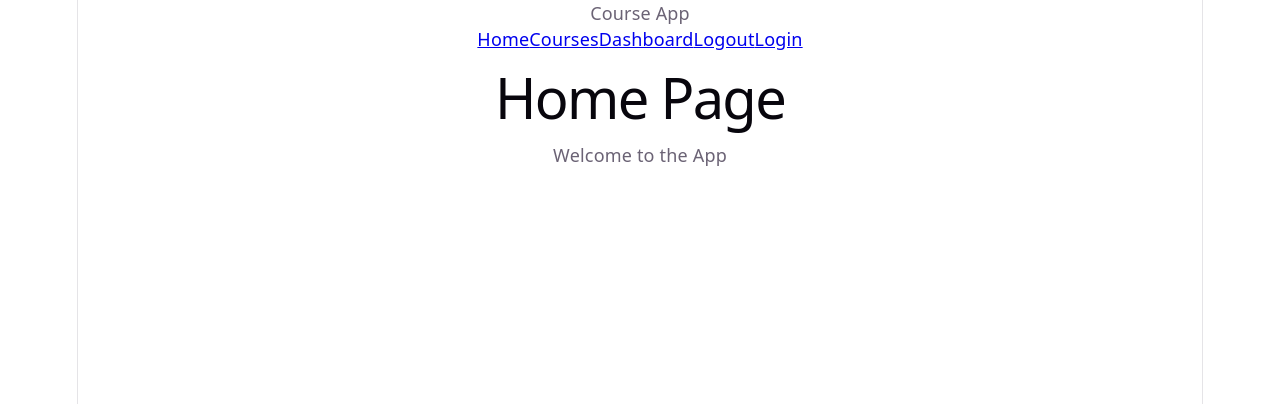
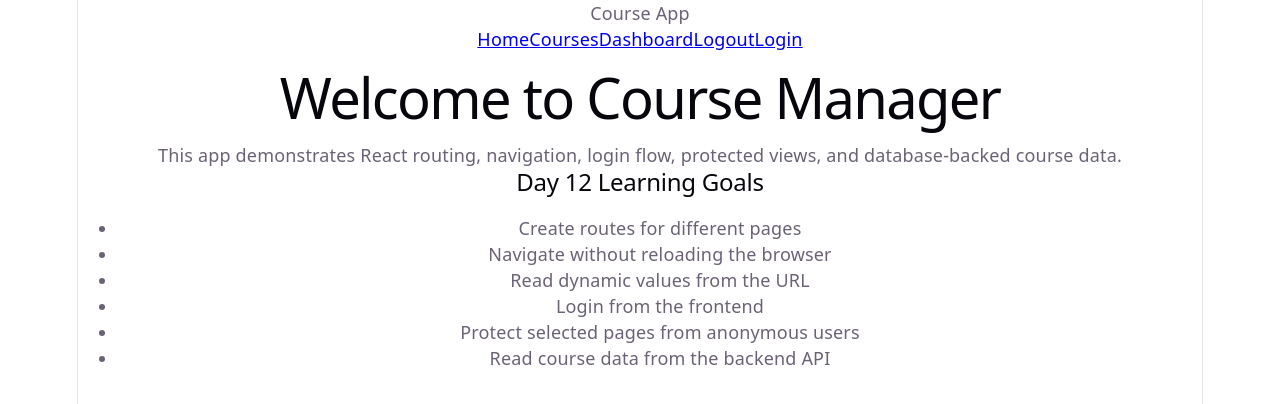
Before and after one commit to marcnzedspaces/NFS_JAVA_C1_2026, a React (Vite) app in the folder course-frontend/: page / in a window 1280 px wide. Shown: the top 404 px of the page. Built offline with nearby package versions, Linux system fonts and the light colour scheme.

Commit message:
Improvements to HomePage and NotFoundPage

```diff
--- a/course-frontend/src/pages/HomePage.jsx
+++ b/course-frontend/src/pages/HomePage.jsx
@@ -1,10 +1,26 @@
-function HomePage(){
-    return (
-        <section>
-            <h1>Home Page</h1>
-            <p>Welcome to the App</p>
-        </section>
-    );
+function HomePage() {
+  return (
+    <section>
+      <h1>Welcome to Course Manager</h1>
+
+      <p>
+        This app demonstrates React routing, navigation, login flow, protected
+        views, and database-backed course data.
+      </p>
+
+      <div className="card">
+        <h2>Day 12 Learning Goals</h2>
+        <ul>
+          <li>Create routes for different pages</li>
+          <li>Navigate without reloading the browser</li>
+          <li>Read dynamic values from the URL</li>
+          <li>Login from the frontend</li>
+          <li>Protect selected pages from anonymous users</li>
+          <li>Read course data from the backend API</li>
+        </ul>
+      </div>
+    </section>
+  );
 }
 
 export default HomePage;
--- a/course-frontend/src/pages/NotFoundPage.jsx
+++ b/course-frontend/src/pages/NotFoundPage.jsx
@@ -1,10 +1,15 @@
-function NotFoundPage(){
-    return (
-        <section>
-            <h1>404 - Page Not Found</h1>
-            <p>The page you are looking for does not exist</p>
-        </section>
-    );
+import { Link } from "react-router-dom";
+
+function NotFoundPage() {
+  return (
+    <section>
+      <h1>404 - Page Not Found</h1>
+
+      <p>The page you are looking for does not exist.</p>
+
+      <Link to="/">Back to Home</Link>
+    </section>
+  );
 }
 
 export default NotFoundPage;
```
